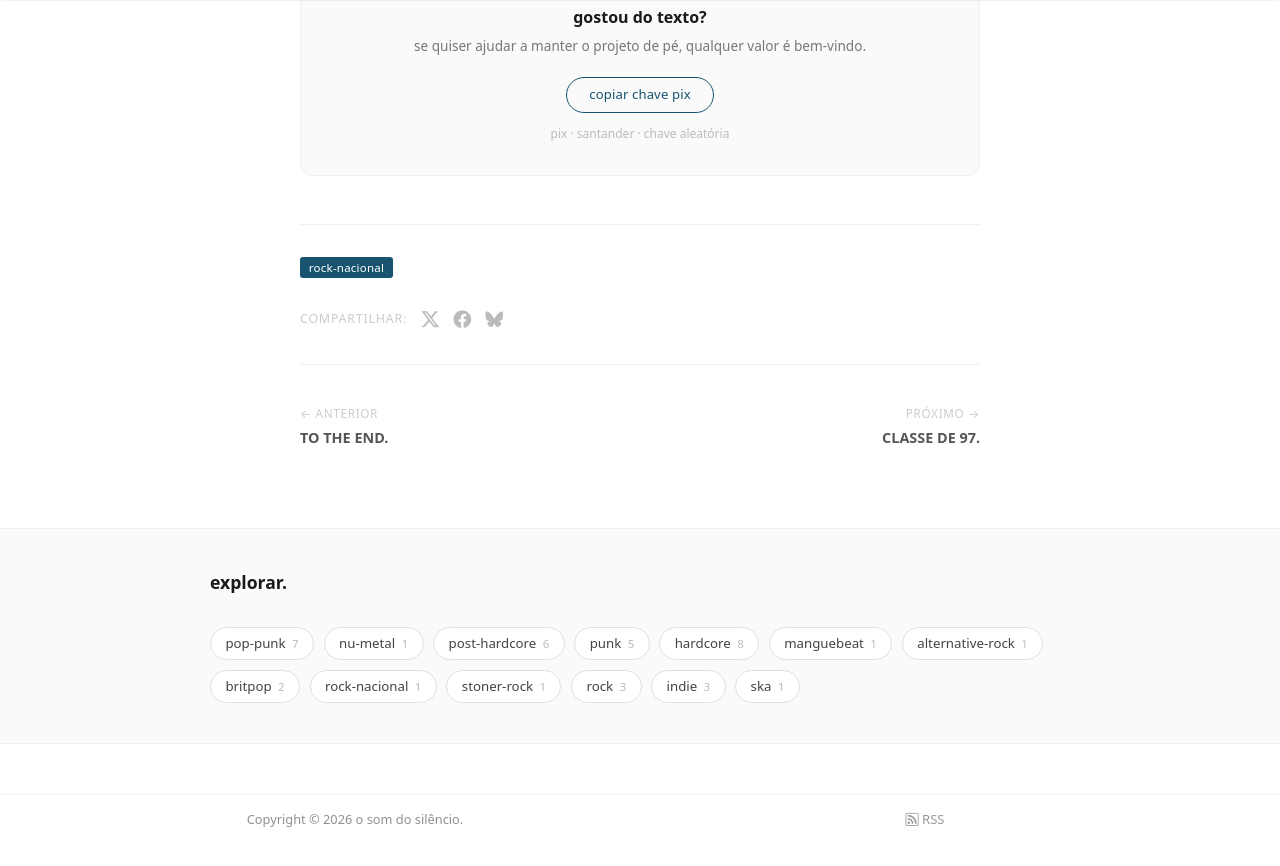
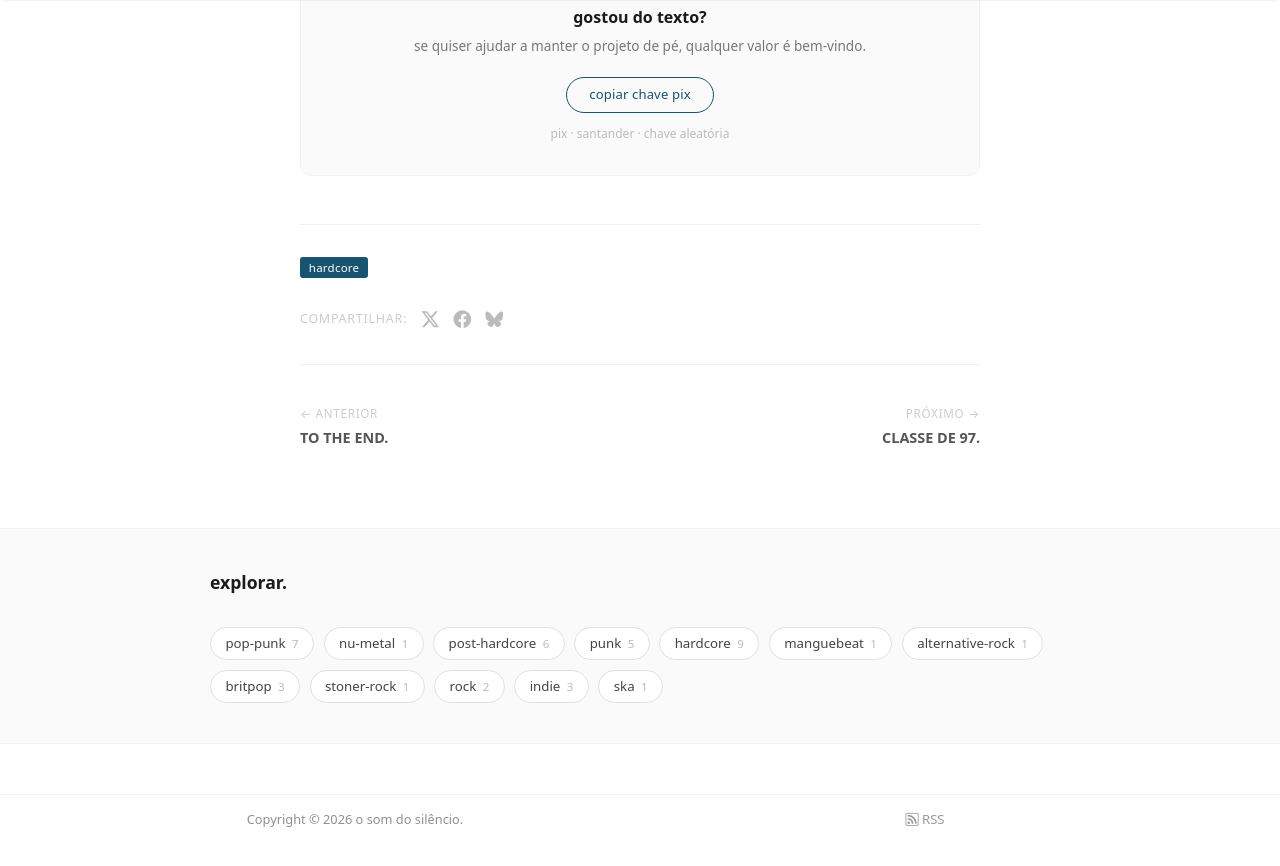
Before and after one commit to IgorConstant/Annotations, a Jekyll site: the page built from _posts/2024-06-09-a-máquina-que-sonha-colorido.md, in a window 1280 px wide and 900 px high, scrolled down 3489 px. Shown: the top 866 px of the window. Built offline with Jekyll 4.4.1, drawn with Linux system fonts in a browser that asks for light colours; nearby versions of some CDN libraries; some of the changed text lies outside the part shown.

Commit message:
(feat): vespas-mandarinas-text

```diff
--- a/_posts/2024-06-09-a-máquina-que-sonha-colorido.md
+++ b/_posts/2024-06-09-a-máquina-que-sonha-colorido.md
@@ -6,7 +6,7 @@ image: /assets/images/a-maquina-que-sonha-colorido.png
 date: 2024-06-09
 author: igor
 featured: false
-categories: [rock-nacional]
+categories: [hardcore]
 ---
 
 * * *
```
Also changed, not shown: _posts/2024-07-14-life-on-mars.md (+1 -1 lines).
